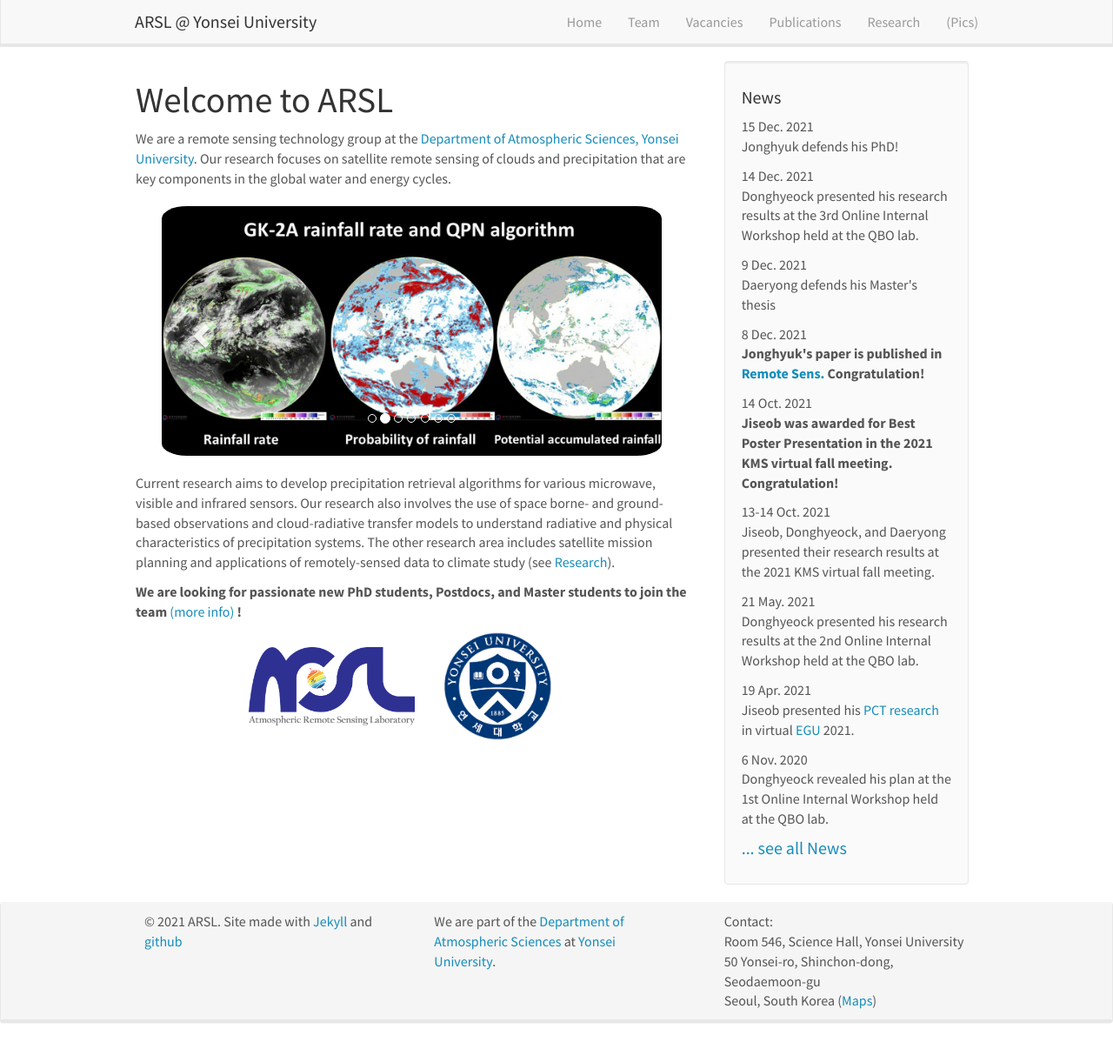
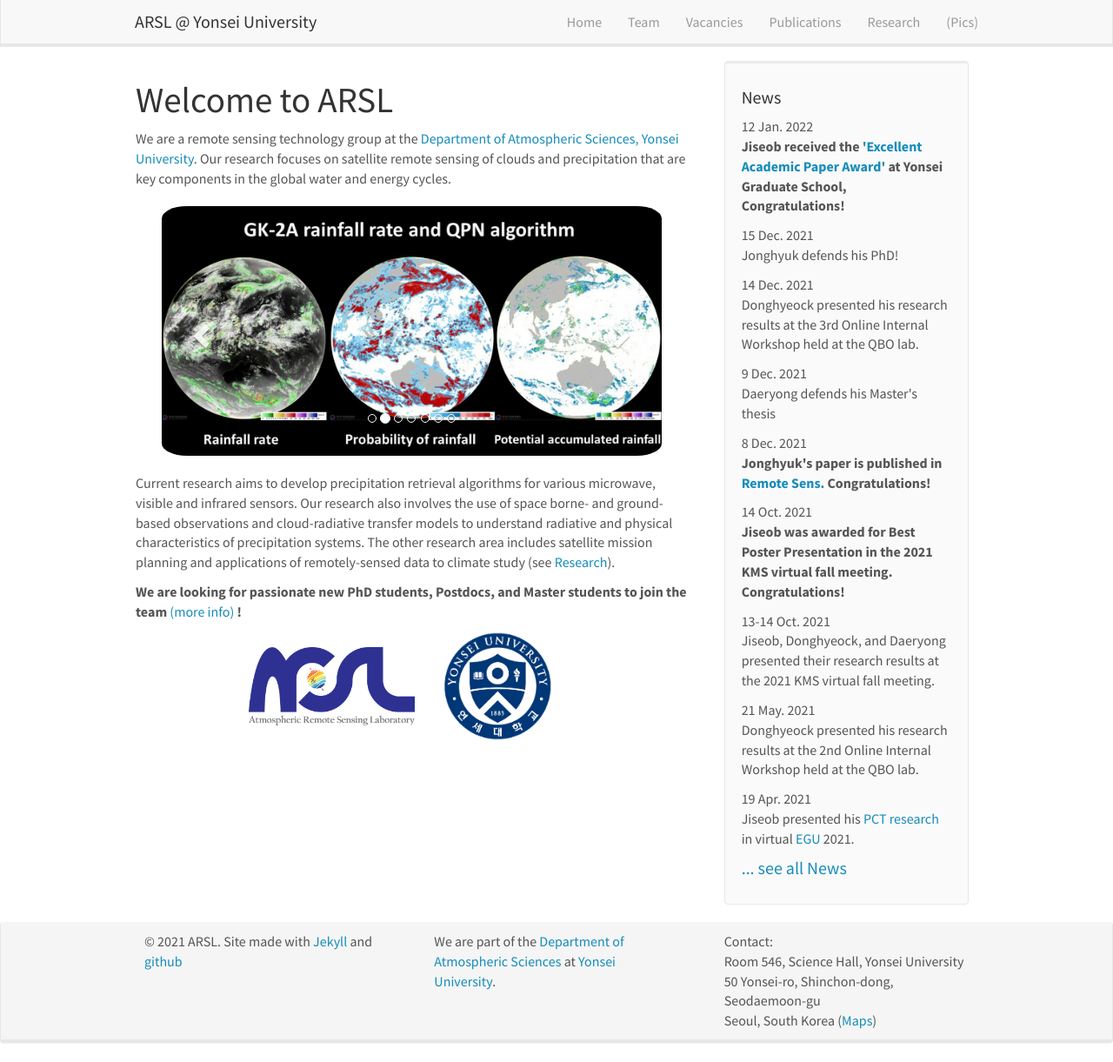
Before and after one commit to roo2003/roo2003.github.io, a Jekyll site: the page built from _pages/home.md, in a window 1280 px wide and 1221 px high. Shown: the whole window at 87% size. Built offline with Jekyll 4.4.1, drawn with Linux system fonts in a browser that asks for light colours; nearby versions of some CDN libraries.

Commit message:
Update news.yml

```diff
--- a/_data/news.yml
+++ b/_data/news.yml
@@ -1,3 +1,6 @@
+- date: 12 Jan. 2022
+  headline: "<b>Jiseob received the <a href='https://doi.org/10.1109/TGRS.2020.2988597'>'Excellent Academic Paper Award'</a> at Yonsei Graduate School, Congratulations!</b>"
+
 - date: 15 Dec. 2021
   headline: "Jonghyuk defends his PhD!"
 
@@ -8,10 +11,10 @@
   headline: "Daeryong defends his Master's thesis"
 
 - date: 8 Dec. 2021
-  headline: "<b>Jonghyuk's paper is published in <a href='https://doi.org/10.3390/rs13244993'>Remote Sens.</a> Congratulation!</b>"
+  headline: "<b>Jonghyuk's paper is published in <a href='https://doi.org/10.3390/rs13244993'>Remote Sens.</a> Congratulations!</b>"
 
 - date: 14 Oct. 2021
-  headline: "<b>Jiseob was awarded for Best Poster Presentation in the 2021 KMS virtual fall meeting. Congratulation!</b>"
+  headline: "<b>Jiseob was awarded for Best Poster Presentation in the 2021 KMS virtual fall meeting. Congratulations!</b>"
 
 - date: 13-14 Oct. 2021
   headline: "Jiseob, Donghyeock, and Daeryong presented their research results at the 2021 KMS virtual fall meeting."
@@ -59,7 +62,7 @@
   headline: "Jiseob and Jisu attended 2018 <a href='https://www.agu.org/'>AGU</a> Fall Meeting in Washington, D.C., USA."
 
 - date: 9 Nov. 2018
-  headline: "<b>Yu-Ri won a best poster presentation award of the 9th Workshop of the <a href='http://ipwg.isac.cnr.it/'>IPWG</a>. Congratulation!</b>"
+  headline: "<b>Yu-Ri won a best poster presentation award of the 9th Workshop of the <a href='http://ipwg.isac.cnr.it/'>IPWG</a>. Congratulations!</b>"
 
 - date: 5-9 Nov. 2018
   headline: "The 9th workshop of <a href='http://ipwg.isac.cnr.it/'>IPWG</a> was held in Yonsei University. We hosted the IPWG-9 workshop, and the workshop was finished with great success."
@@ -68,7 +71,7 @@
   headline: "<b>Donwon's paper is published in <a href='https://doi.org/10.1002/qj.3288'>Quart. J. of the Roy. Meteorol. Soc.</a></b>"
 
 - date: 31 Oct. 2018
-  headline: "<b>Jonghyuk was awarded for Best Poster Presentation in <a href='http://www.komes.or.kr/'>KMS</a> fall 2018 meeting. Congratulation!</b>"
+  headline: "<b>Jonghyuk was awarded for Best Poster Presentation in <a href='http://www.komes.or.kr/'>KMS</a> fall 2018 meeting. Congratulations!</b>"
 
 - date: 29-31 Oct. 2018
   headline: "We visited the <a href='http://www.komes.or.kr/'>KMS</a> fall Meeting in Jeju island, Korea."
@@ -77,7 +80,7 @@
   headline: "<b>Jisu, Donghyeock, and Seungwoo participated the 5th 'VAPOR' Competition organized by KISTI and won <a href='https://blog.naver.com/chaos_kisti/221363301899/'>the Exellence Prize</a>.</b>"
 
 - date: 31 Aug. 2018
-  headline: "Jihye, Yeji, and Damwon finished their Ph.D. course in our lab, Congratulations!"
+  headline: "Jihye, Yeji, and Damwon finished their Ph.D. course in our lab, Congratulationss!"
 
 - date: 20 Jul. 2018
   headline: "<b>We congratulate Yeji on her <a href='https://doi.org/10.1080/01431161.2018.1488288'>new paper</a>.</b>"
```
